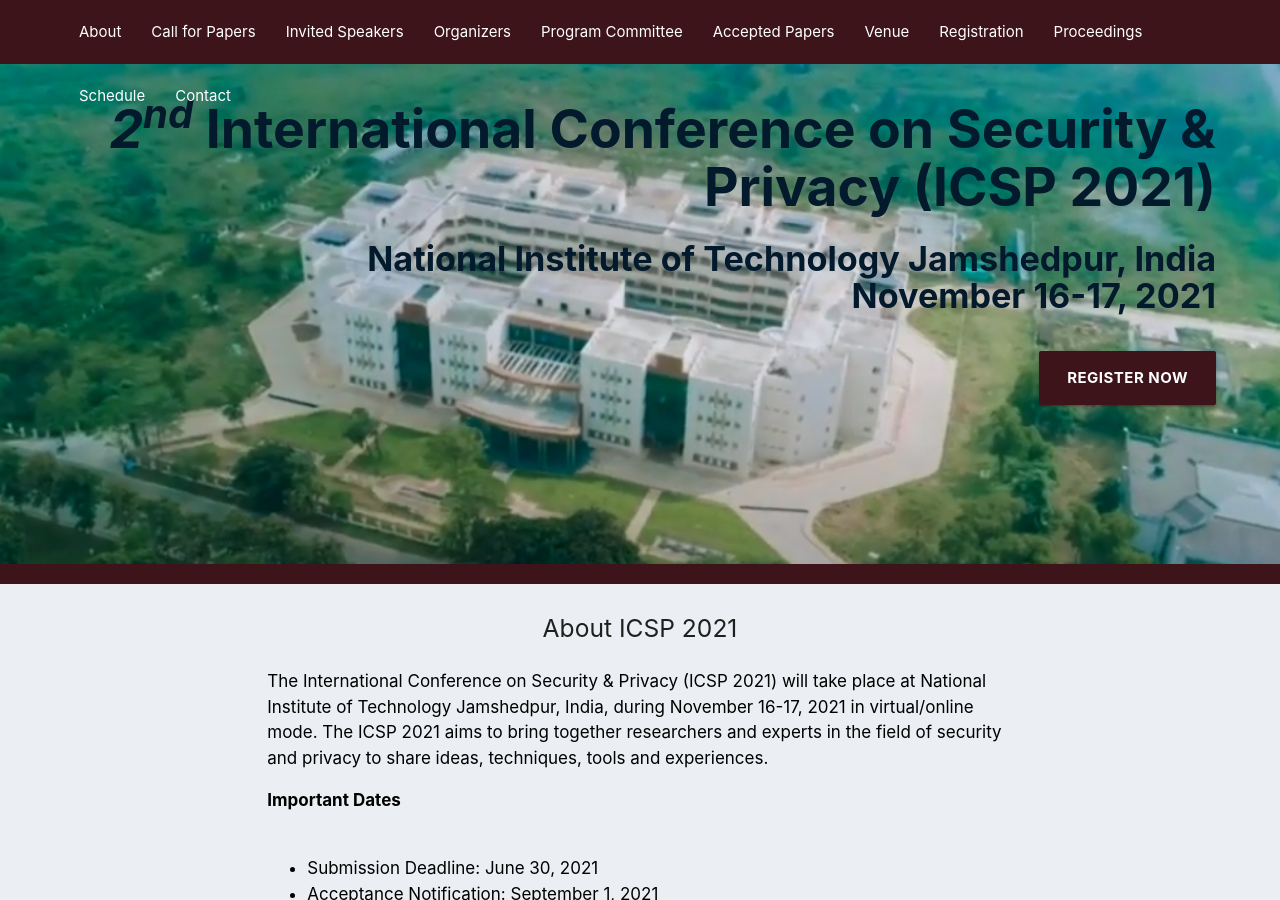
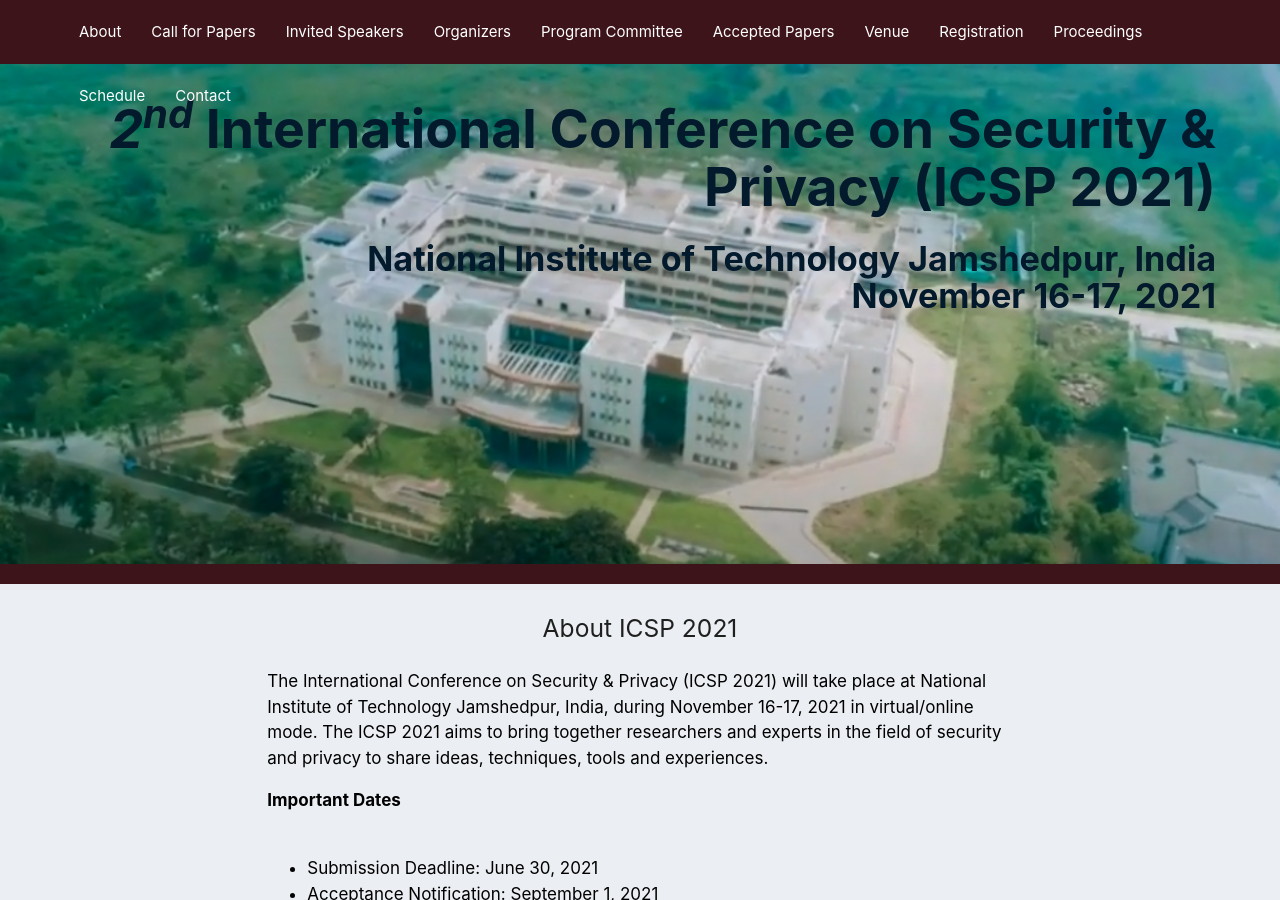
Before and after one commit to samplewebsite123/samplewebsite123.github.io, a Jekyll site: the page built from index.html, in a window 1280 px wide and 900 px high. Built offline with Jekyll 4.4.1, drawn with Linux system fonts in a browser that asks for light colours.

Commit message:
commented register now in banner.html

```diff
--- a/_includes/banner.html
+++ b/_includes/banner.html
@@ -4,7 +4,7 @@
           <h2 class="right-align banner-heading"><var>2<sup>nd</sup></var> International Conference on Security & Privacy (ICSP 2021)</h2>
           <h4 class="right-align banner-subheading">National Institute of Technology Jamshedpur, India  <br /> November 16-17, 2021 </h4>
           <br />
-          <a href="{{site.registration-page}}" class="btn-large" style="font-weight:bold; background-color: {{site.color.primary-dark}}">Register Now</a>
+      <!--    <a href="{{site.registration-page}}" class="btn-large" style="font-weight:bold; background-color: {{site.color.primary-dark}}">Register Now</a>-->
           <br />
         </div>
       </div>
```
